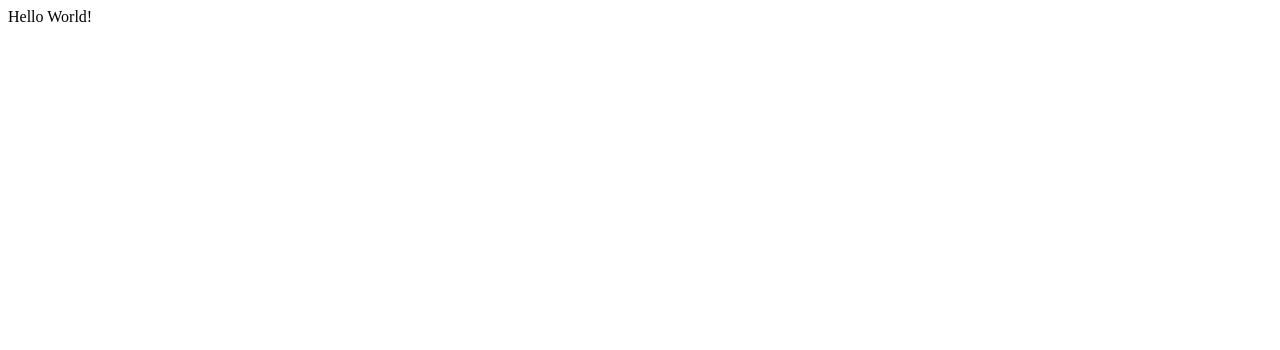
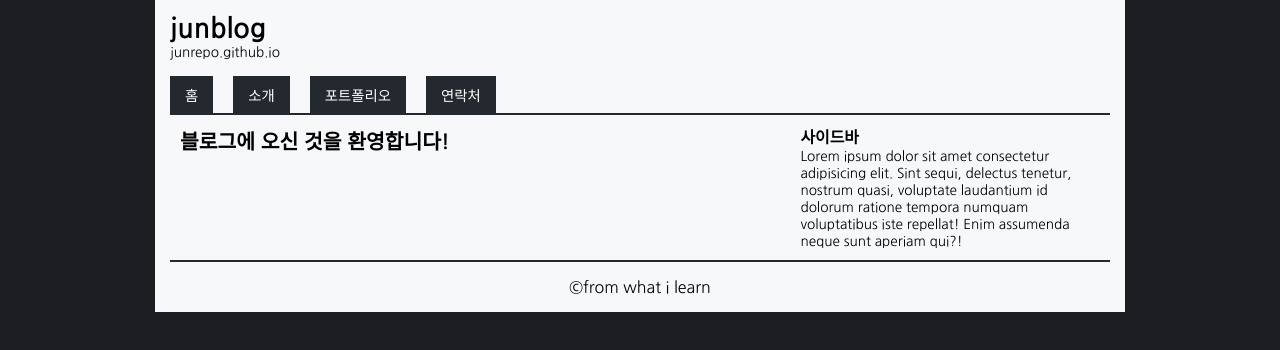
Before and after one commit to junrepo/junrepo.github.io, a plain HTML site: page index.html in a window 1280 px wide. Drawn offline with Linux system fonts and the light colour scheme.

Commit message:
finish basic html, css

```diff
--- /dev/null
+++ b/css/main.css
@@ -0,0 +1,100 @@
+* {
+  margin: 0;
+  padding: 0;
+}
+
+body {
+  background-color: #1d1e22;
+  font-family: 'Nanum Gothic', sans-serif;
+}
+
+.container {
+  width: 940px;
+  margin-left: auto;
+  margin-right: auto;
+  background-color: #f6f8fa;
+  padding-left: 15px;
+  padding-right: 15px;
+}
+
+/* 헤더 */
+
+header {
+  padding-top: 15px;
+}
+
+header h1 {
+  font-size: 170%;
+  font-weight: bold;
+  padding-bottom: 2px;
+}
+
+header p {
+  font-size: 85%;
+}
+
+/* 블로그 네비게이션 */
+
+.blog-nav ul {
+  padding-top: 15px;
+  display: flex;
+}
+
+.blog-nav li {
+  list-style-type: none;
+  margin-right: 20px;
+  background-color: #24292f;
+  padding: 8px 15px;
+}
+
+.blog-nav a {
+  color: #fff;
+  text-decoration: none;
+  font-size: 90%;
+}
+
+.content-area {
+  border-top: 2px solid #24292f;
+  border-bottom: 2px solid #24292f;
+}
+
+.main-area {
+  width: 66%;
+  float: left;
+  box-sizing: border-box;
+  font-size: 85%;
+  padding: 10px;
+}
+
+.sidebar {
+  width: 34%;
+  float: left;
+  box-sizing: border-box;
+  font-size: 85%;
+  padding: 10px;
+}
+
+footer {
+  padding-top: 15px;
+  padding-bottom: 15px;
+}
+
+footer p {
+  text-align: center;
+}
+
+/* 클리어 픽스 */
+
+.group:before,
+.group:after {
+  content: "";
+  display: table;
+}
+
+.group:after {
+  clear: both;
+}
+
+.group {
+  zoom: 1;
+}
--- a/index.html
+++ b/index.html
@@ -1,12 +1,46 @@
 <!DOCTYPE html>
-<html lang="en">
+<html>
 <head>
-    <meta charset="UTF-8">
-    <meta http-equiv="X-UA-Compatible" content="IE=edge">
-    <meta name="viewport" content="width=device-width, initial-scale=1.0">
-    <title>Document</title>
+	<meta charset="UTF-8">
+	<meta name="viewport" content="width=device-width, initial-scale=1.0">
+	<title>junblog</title>
+	<link href="https://fonts.googleapis.com/css2?family=Nanum+Gothic:wght@400;700&display=swap" rel="stylesheet">
+	<link rel="stylesheet" href="css/main.css">
 </head>
 <body>
-    Hello World!
+	<div class="container">
+		<header>
+			<h1>junblog</h1>
+			<p>junrepo.github.io</p>
+
+			<nav class="blog-nav group">
+				<ul>
+					<li><a href="index.html">홈</a></li>
+					<li><a href="#">소개</a></li>
+					<li><a href="#">포트폴리오</a></li>
+					<li><a href="#">연락처</a></li>
+				</ul>
+			</nav>
+		</header>
+
+		<div class="content-area group">
+			<div class="main-area">
+				<h2>블로그에 오신 것을 환영합니다!</h2>
+			</div>
+
+			<div class="sidebar">
+				<h3>사이드바</h3>
+				<p>Lorem ipsum dolor sit amet consectetur
+					adipisicing elit. Sint sequi, delectus tenetur,
+				  nostrum quasi, voluptate laudantium id dolorum
+					ratione tempora numquam voluptatibus iste repellat!
+					Enim assumenda neque sunt aperiam qui?!</p>
+			</div>
+		</div>
+
+		<footer>
+			<p>&copy;from what i learn</p>
+		</footer>
+	</div>
 </body>
 </html>
```
